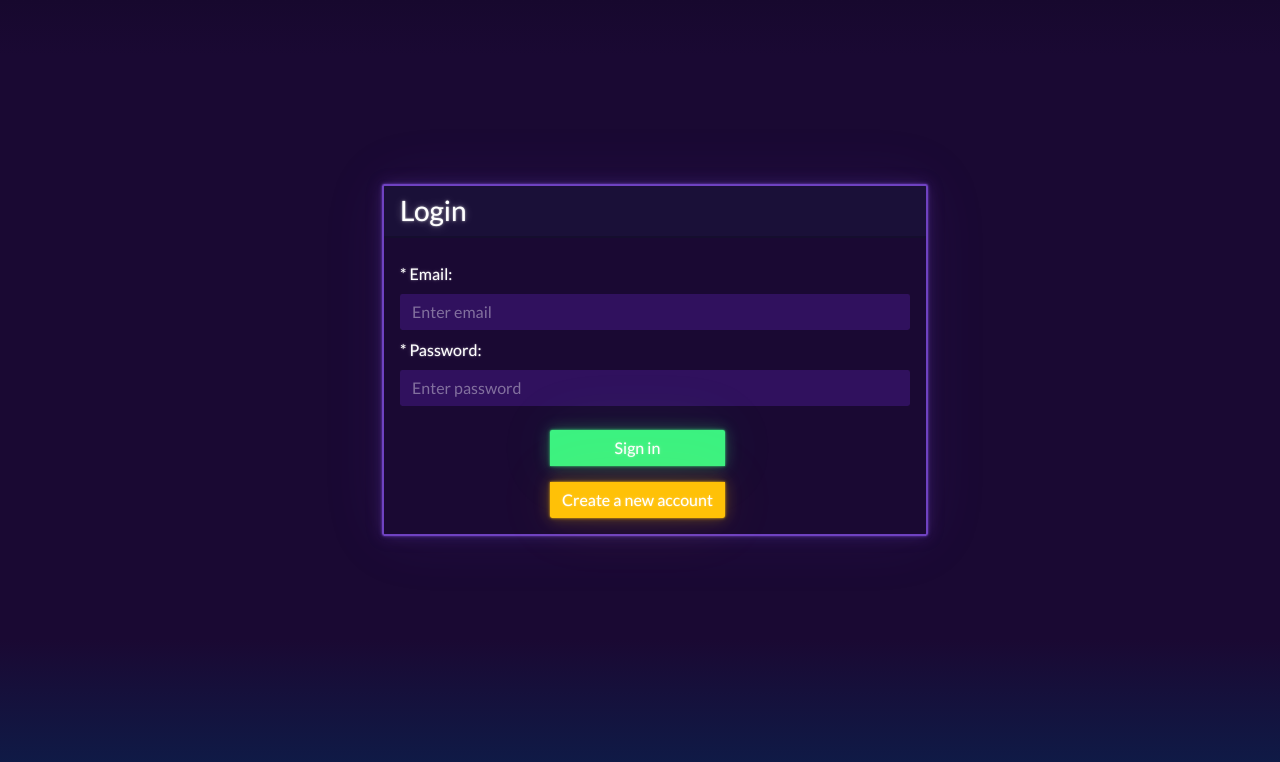
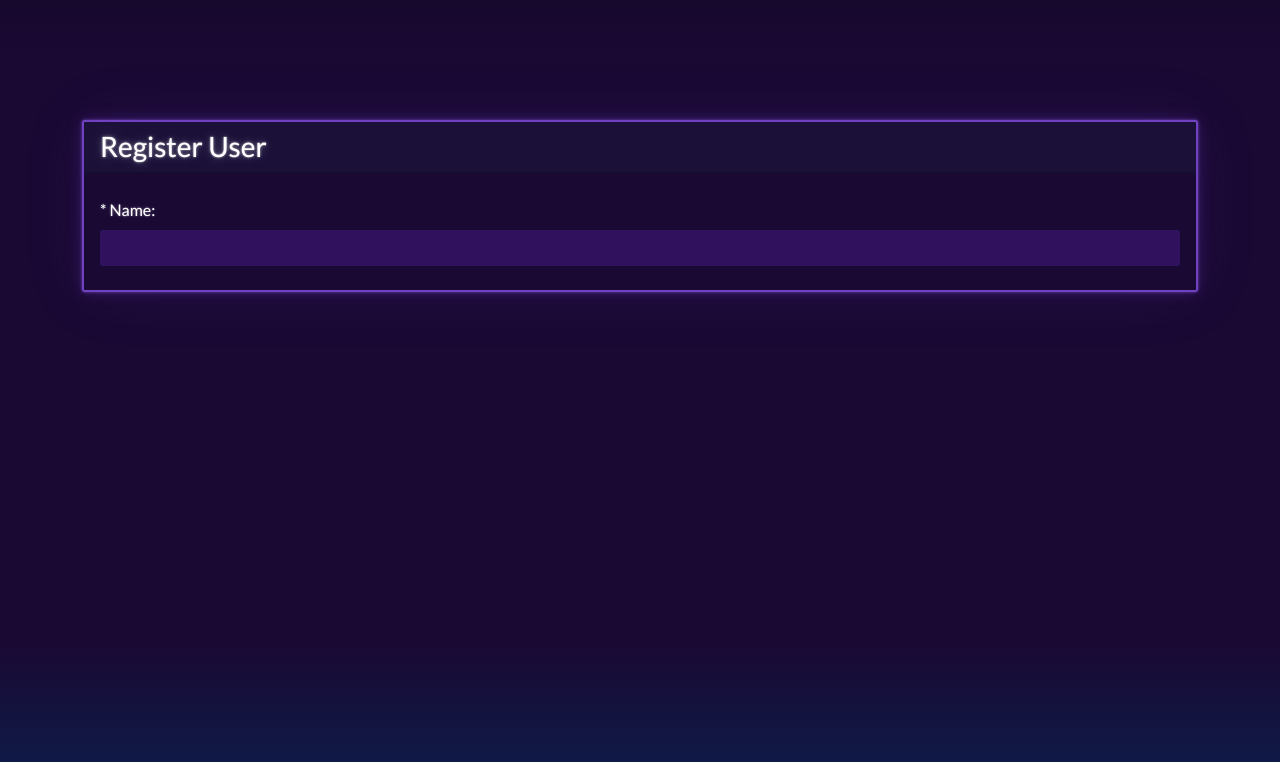
Before and after one commit to GutscheWilly/my-Finances-frontend, a React (Create React App) app: page /login in a window 1280 px wide. Shown: the top 762 px of the page. Built offline with nearby package versions, Linux system fonts and the light colour scheme.

Commit message:
Create Register User page

```diff
--- a/src/App.js
+++ b/src/App.js
@@ -1,5 +1,6 @@
 import React from 'react';
 import Login from './pages/Login';
+import RegisterUser from './pages/RegisterUser';
 
 import 'bootswatch/dist/vapor/bootstrap.css';
 import './App.css';
@@ -7,7 +8,7 @@ import './App.css';
 function App() {
   return (
     <div>
-      <Login />
+      <RegisterUser />
     </div>
   );
 }
--- a/src/pages/Login.js
+++ b/src/pages/Login.js
@@ -41,7 +41,7 @@ function Login() {
                                                     onChange={ ({ target: { value } }) => setPassword(value) }
                                                 />
                                             </FormGroup>
-                                            <div className="btn-group-vertical" style={ {position: 'relative', left: '150px'} }>
+                                            <div className="btn-group-vertical" style={ {position: 'relative', left: '155px'} }>
                                                 <button onClick={signIn} className="btn btn-success mt-3">Sign in</button>
                                                 <button className="btn btn-warning mt-3">Create a new account</button>
                                             </div>
--- /dev/null
+++ b/src/pages/RegisterUser.js
@@ -0,0 +1,31 @@
+import React from 'react';
+import { useState } from 'react';
+import Card from '../components/Card';
+import FormGroup from '../components/FormGroup';
+
+function RegisterUser() {
+
+
+    return (
+        <div className="container">
+            <Card title="Register User">
+                <div className="row">
+                    <div className="col-lg-12">
+                        <div className="bs-component">
+                            <FormGroup label="* Name:" htmlFor="inputName">
+                                <input
+                                    type="text"
+                                    className="form-control"
+                                    id="inputName"
+                                    name="name"
+                                />
+                            </FormGroup>
+                        </div>
+                    </div>
+                </div>
+            </Card>
+        </div>
+    );
+}
+
+export default RegisterUser;
```
